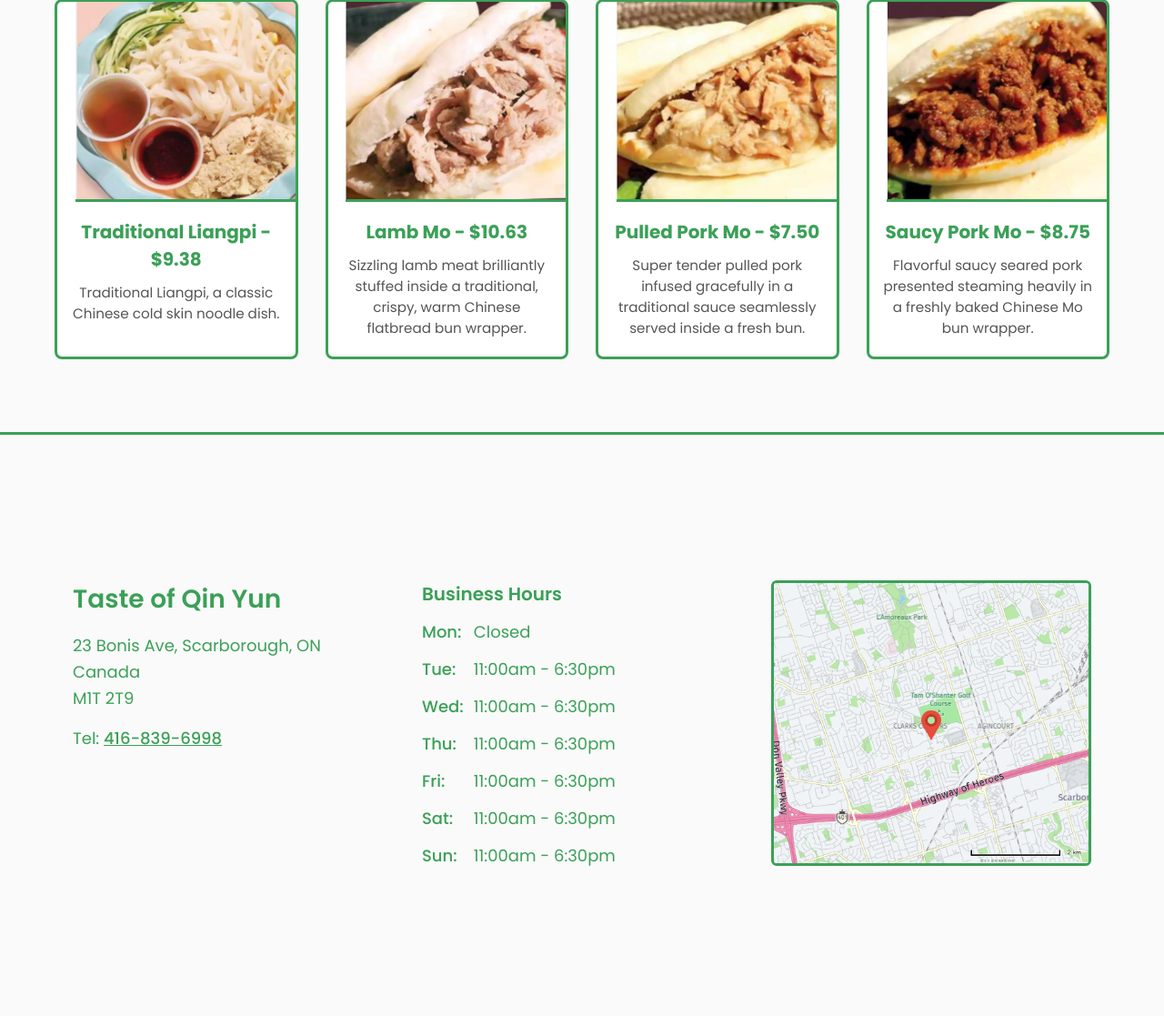
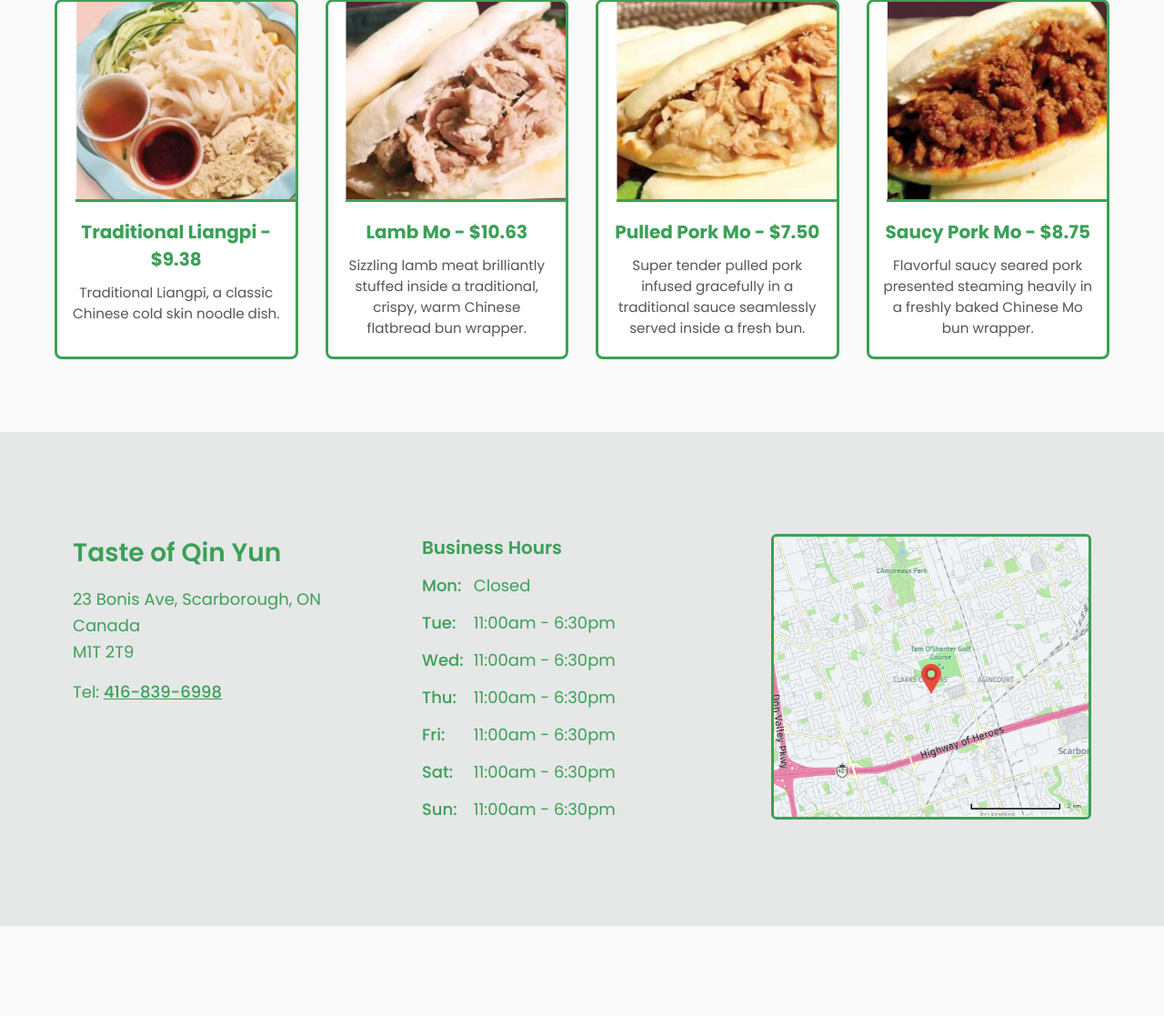
Before and after one commit to Poffesuer/Taste-of-Qin-Yun, a PHP site: page / in a window 1280 px wide. Shown: the part 941-2058 px from the top of the page at 91% size. After the commit the page ends 1959 px from the top, so only its background shows below. Run offline with PHP 8.4, Linux system fonts and the light colour scheme.

Commit message:
small css change

```diff
--- a/css/style.css
+++ b/css/style.css
@@ -181,10 +181,9 @@ nav a:hover {
 }
 
 .home-location {
-    border-top: 3px solid var(--primary);
-    background-color: var(--background);
+    background-color: var(--background-dark);
     margin-top: 5rem;
-    padding: 10rem 5rem;
+    padding: 7rem 5rem;
 }
 
 .home-location-inner {
```
